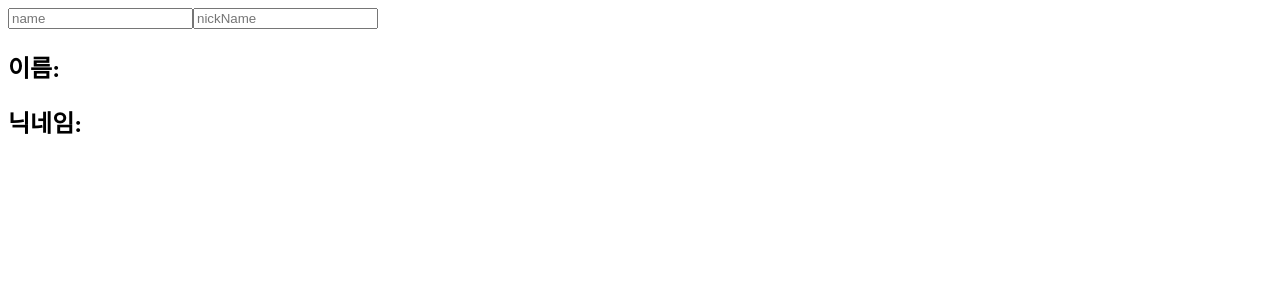
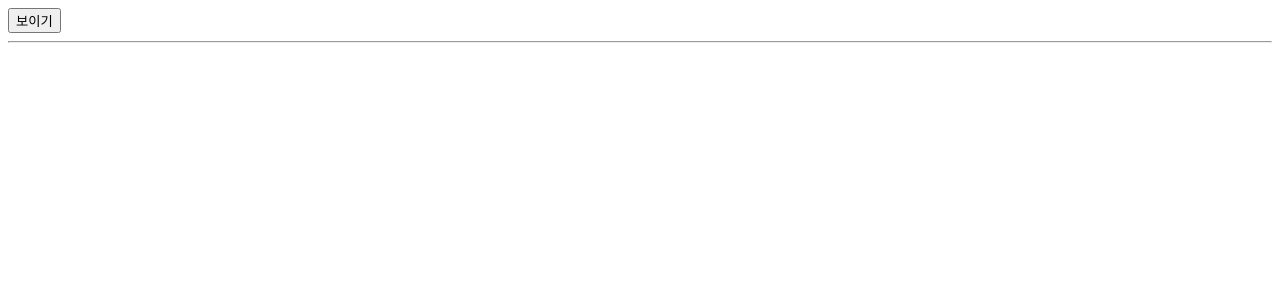
Before and after one commit to walden4u/react-study, a React (Create React App) app: page / in a window 1280 px wide. Shown: the top 300 px of the page. Built offline with nearby package versions, Linux system fonts and the light colour scheme.

Commit message:
8_2_3_cleanup

```diff
--- /dev/null
+++ b/src/AppInfo.js
@@ -0,0 +1,21 @@
+import React, { useState } from 'react';
+import Info from '../Component/8_Info';
+
+const AppInfo = () => {
+  const [visible, setVisible] = useState(false);
+  return (
+    <>
+      <button
+        onClick={() => {
+          setVisible(!visible);
+        }}
+      >
+        {visible ? '숨기기' : '보이기'}
+      </button>
+      <hr />
+      {visible && <Info />}
+    </>
+  );
+};
+
+export default AppInfo;
--- a/src/index.js
+++ b/src/index.js
@@ -1,7 +1,7 @@
 import { StrictMode } from 'react';
 import { createRoot } from 'react-dom/client';
 
-import App from './App';
+import App from './AppInfo';
 
 const rootElement = document.getElementById('root');
 const root = createRoot(rootElement);
```
